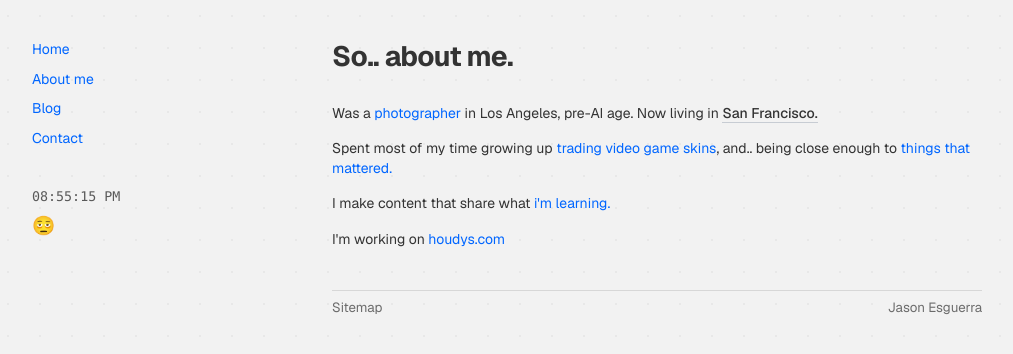
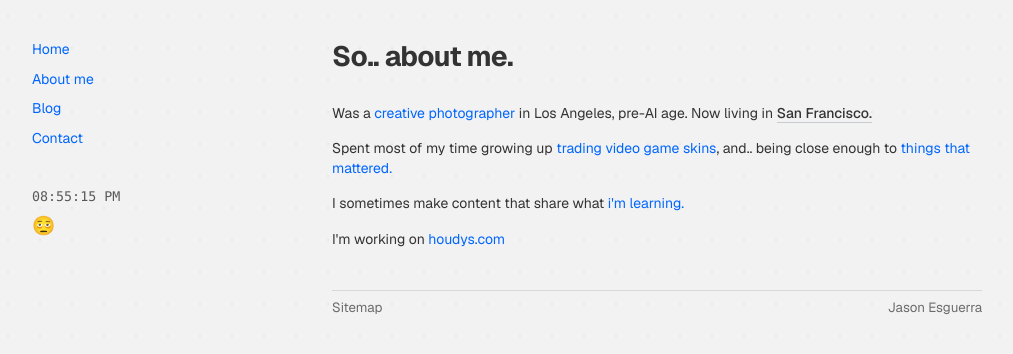
Before and after one commit to jasonesg/jasonesg-next, a Next.js app: page /about in a window 1280 px wide. Shown: the top 354 px of the page, without its empty margins (8-1021 px from the left). Built offline with nearby package versions, Linux system fonts and the light colour scheme.

Commit message:
Update page.jsx

```diff
--- a/src/app/about/page.jsx
+++ b/src/app/about/page.jsx
@@ -26,7 +26,7 @@ export default function About() {
                                     rel="noopener"
                                     className="text-link hover:underline"
                                 >
-                                    photographer
+                                    creative photographer
                                 </a>{" "}
                                 in Los Angeles, pre-AI age. Now living in{" "}
                                 <Tooltip open={isSFOpen} onOpenChange={setIsSFOpen}>
@@ -78,7 +78,7 @@ export default function About() {
                                 </a>
                             </p>
                             <p>
-                                I make content that share what{" "}
+                                I sometimes make content that share what{" "}
                                 <a
                                     href="https://open.spotify.com/episode/4uDoJSpjXKiFINcUOtUliR"
                                     target="_blank"
```
